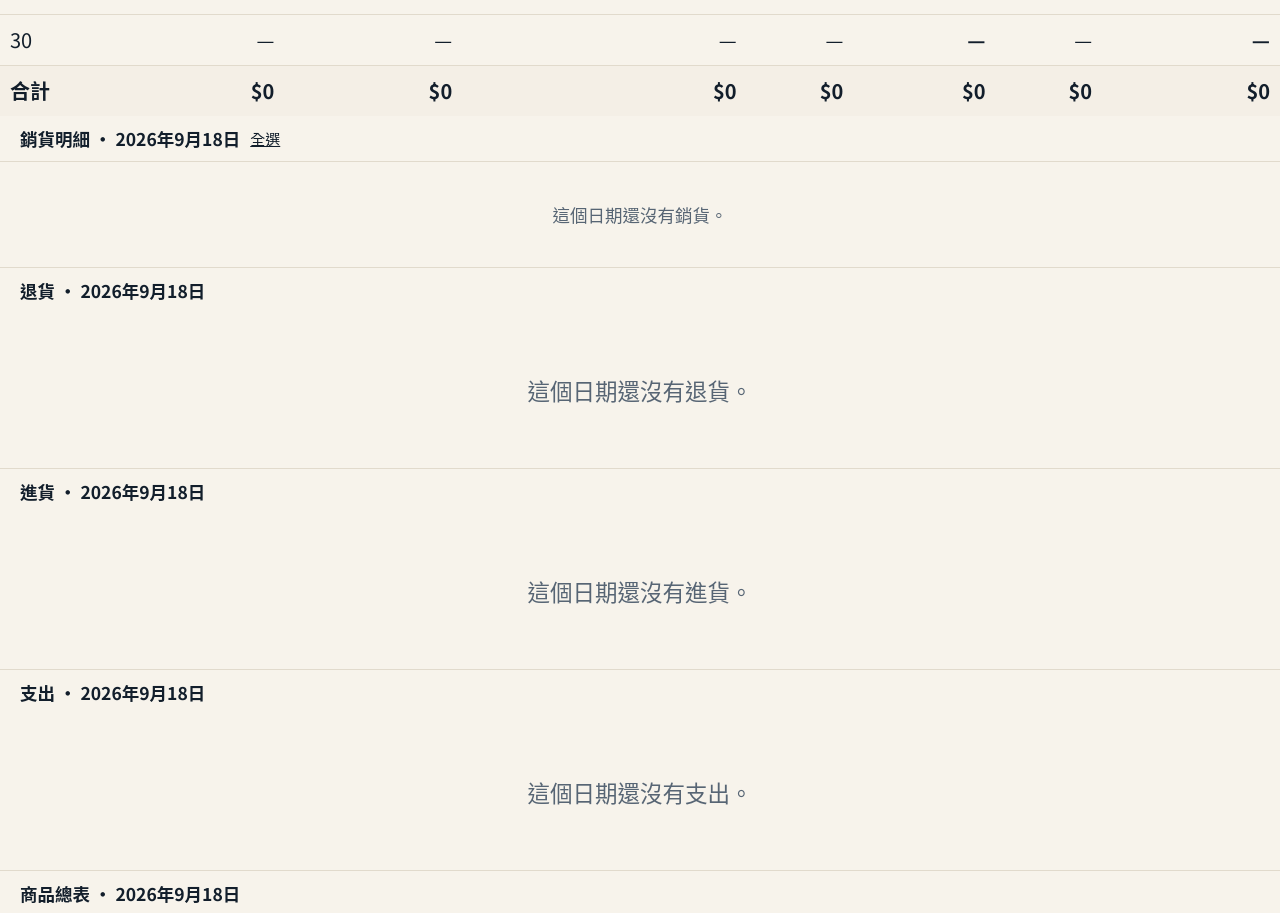
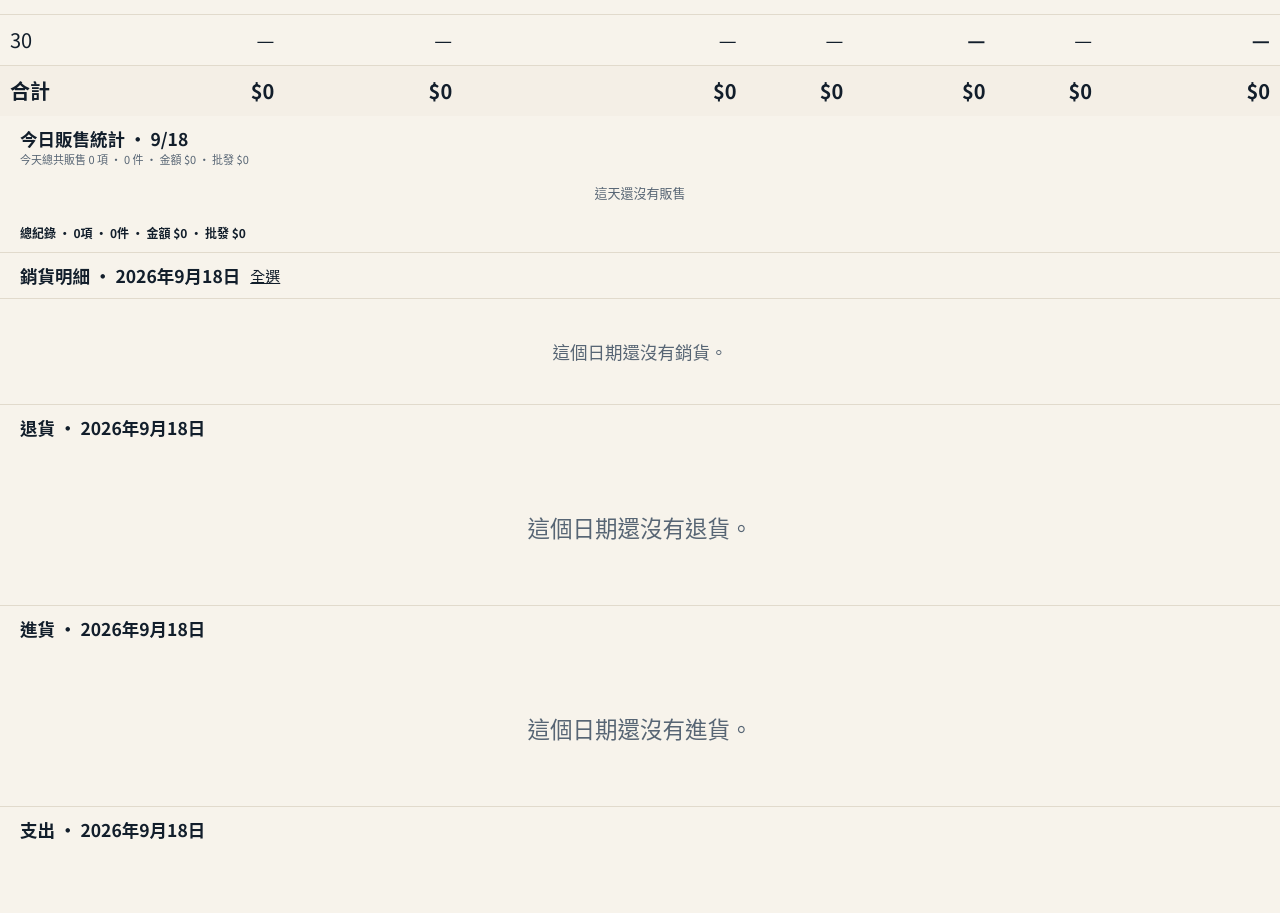
Before and after one commit to samsam60076-maker/sop, a Next.js app in the folder men-shi-pos/: page /report in a window 1280 px wide. Shown: the part 1889-2802 px from the top of the page. Built offline with nearby package versions, Linux system fonts and the light colour scheme.

Commit message:
Print daily cash as product 銷售表 with name, qty, amount, wholesale.

```diff
--- a/men-shi-pos/app/globals.css
+++ b/men-shi-pos/app/globals.css
@@ -141,6 +141,10 @@
     .report-print-day-cash .rp-expenses,
     .report-print-day-cash .rp-stock,
     .report-print-day-cash .rp-month-daily,
+    .report-print-day-cash .rp-sale-tickets,
+    .report-print-purchases .rp-day-sold,
+    .report-print-month-daily .rp-day-sold,
+    .report-print-all .rp-day-sold,
     .report-print-purchases .rp-sales,
     .report-print-purchases .rp-returns,
     .report-print-purchases .rp-expenses,
@@ -185,6 +189,34 @@
     .stocktake-print .text-muted-foreground {
       color: #444 !important;
     }
+    .rp-day-sold-grid {
+      display: grid;
+      grid-template-columns: 1fr 1fr 1fr;
+      gap: 3mm;
+      font-size: 10px;
+      line-height: 1.25;
+      color: #111;
+    }
+    .rp-day-sold-grid table {
+      width: 100%;
+      border-collapse: collapse;
+    }
+    .rp-day-sold-grid th,
+    .rp-day-sold-grid td {
+      border-bottom: 1px solid #ccc;
+      padding: 1px 3px;
+      text-align: left;
+    }
+    .rp-day-sold-grid .num {
+      text-align: right;
+      font-variant-numeric: tabular-nums;
+      white-space: nowrap;
+    }
+    .rp-day-sold-grid tfoot td {
+      font-weight: 700;
+      border-top: 2px solid #111;
+      border-bottom: 0;
+    }
   }
   body {
     @apply bg-background text-foreground;
--- a/men-shi-pos/components/stock-report-view.tsx
+++ b/men-shi-pos/components/stock-report-view.tsx
@@ -27,6 +27,8 @@ import {
   reportTotals,
   returnDetailTotals,
   saleDetailTotals,
+  summarizeSoldProducts,
+  chunkSoldProducts,
   grossMargin,
   marginLabel,
   stockChangeNote,
@@ -186,6 +188,8 @@ export function StockReportView() {
   const spendTotal = expenseTotals(expenseLines);
   const refundTotal = returnDetailTotals(returnLines);
   const daySaleTotals = saleDetailTotals(daySales);
+  const soldRows = useMemo(() => summarizeSoldProducts(daySales), [daySales]);
+  const soldCols = useMemo(() => chunkSoldProducts(soldRows, 3), [soldRows]);
   const dayRefund = returnDetailTotals(dayReturns).amount;
   const dayRevenue = daySaleTotals.amount - dayRefund;
   const monthRevenue = saleDetailTotals(monthSales);
@@ -448,10 +452,11 @@ export function StockReportView() {
               {printJob === "dayCash" ? (
                 <>
                   <p className="font-semibold">
-                    {storeName} · {year}年{month}月{date}日 當日收銀退款
+                    {storeName}銷售表 · {month}/{date}
                   </p>
                   <p className="text-sm">
-                    收銀 {twd(dayRevenue)}
+                    今天總共販售 {soldRows.length} 項 · {daySaleTotals.qty} 件 · 金額{" "}
+                    {twd(daySaleTotals.amount)} · 批發 {twd(daySaleTotals.costAmount)}
                     {dayRefund ? ` · 退款 ${twd(dayRefund)}` : ""}
                   </p>
                 </>
@@ -737,7 +742,95 @@ export function StockReportView() {
         </Table>
       </div>
 
-      <section className="rp-sales border-b px-3 py-2 md:px-4">
+      {period === "day" ? (
+      <section className="rp-day-sold border-b px-3 py-2 md:px-4 print:px-0 print:py-0">
+        <h2 className="text-sm font-semibold print:hidden">
+          今日販售統計 · {month}/{date}
+        </h2>
+        <p className="text-[11px] tabular-nums text-muted-foreground print:hidden">
+          今天總共販售 {soldRows.length} 項 · {daySaleTotals.qty} 件 · 金額{" "}
+          {twd(daySaleTotals.amount)} · 批發 {twd(daySaleTotals.costAmount)}
+        </p>
+        {soldRows.length === 0 ? (
+          <p className="py-3 text-center text-[13px] text-muted-foreground print:hidden">
+            這天還沒有販售
+          </p>
+        ) : (
+          <div className="rp-day-sold-grid mt-1 grid grid-cols-1 gap-2 md:grid-cols-3">
+            {soldCols.map((col, colIndex) => {
+              const colQty = col.reduce((sum, row) => sum + row.qty, 0);
+              const colAmount = col.reduce((sum, row) => sum + row.amount, 0);
+              const colCost = col.reduce((sum, row) => sum + row.costAmount, 0);
+              return (
+                <table
+                  key={colIndex}
+                  className="w-full text-[11px] print:text-[10px]"
+                >
+                  <thead>
+                    <tr className="border-b">
+                      <th className="py-0.5 text-left font-semibold">品項</th>
+                      <th className="num py-0.5 text-right font-semibold">
+                        賣價
+                      </th>
+                      <th className="num py-0.5 text-right font-semibold">
+                        數量
+                      </th>
+                      <th className="num py-0.5 text-right font-semibold">
+                        金額
+                      </th>
+                      <th className="num py-0.5 text-right font-semibold">
+                        批發
+                      </th>
+                    </tr>
+                  </thead>
+                  <tbody>
+                    {col.map((row) => (
+                      <tr key={row.productId || row.name} className="border-b border-dashed">
+                        <td className="py-px pr-1">{row.name}</td>
+                        <td className="num py-px tabular-nums">
+                          {row.unitPrice == null
+                            ? Math.round(row.amount / Math.max(row.qty, 1))
+                            : Math.round(row.unitPrice)}
+                        </td>
+                        <td className="num py-px tabular-nums">{row.qty}</td>
+                        <td className="num py-px tabular-nums">
+                          {Math.round(row.amount)}
+                        </td>
+                        <td className="num py-px tabular-nums">
+                          {Math.round(row.costAmount)}
+                        </td>
+                      </tr>
+                    ))}
+                  </tbody>
+                  <tfoot>
+                    <tr>
+                      <td className="py-0.5 font-semibold">合計</td>
+                      <td />
+                      <td className="num py-0.5 font-semibold tabular-nums">
+                        {colQty}
+                      </td>
+                      <td className="num py-0.5 font-semibold tabular-nums">
+                        {Math.round(colAmount)}
+                      </td>
+                      <td className="num py-0.5 font-semibold tabular-nums">
+                        {Math.round(colCost)}
+                      </td>
+                    </tr>
+                  </tfoot>
+                </table>
+              );
+            })}
+          </div>
+        )}
+        <p className="mt-1 text-[12px] font-semibold tabular-nums print:text-[11px]">
+          總紀錄 · {soldRows.length}項 · {daySaleTotals.qty}件 · 金額{" "}
+          {twd(daySaleTotals.amount)} · 批發 {twd(daySaleTotals.costAmount)}
+          {dayRefund ? ` · 退款 ${twd(dayRefund)}` : ""}
+        </p>
+      </section>
+      ) : null}
+
+      <section className="rp-sales rp-sale-tickets border-b px-3 py-2 md:px-4">
         <div className="flex flex-wrap items-center gap-2">
           <h2 className="text-sm font-semibold">
             銷貨明細 · {periodLabel}
@@ -763,7 +856,7 @@ export function StockReportView() {
       {visibleDetails.length === 0 ? (
         <div
           className={cn(
-            "rp-sales px-6 py-8 text-center text-sm text-muted-foreground",
+            "rp-sales rp-sale-tickets px-6 py-8 text-center text-sm text-muted-foreground",
             printJob !== "dayCash" && "print:hidden",
           )}
         >
@@ -789,7 +882,7 @@ export function StockReportView() {
           ) : null}
         </div>
       ) : (
-        <div className="rp-sales divide-y border-b">
+        <div className="rp-sales rp-sale-tickets divide-y border-b">
           {saleTickets.map((ticket) => {
             const ymd = ymdParts(ticket.createdAt);
             return (
--- a/men-shi-pos/lib/report.ts
+++ b/men-shi-pos/lib/report.ts
@@ -371,6 +371,54 @@ export function saleDetailTotals(lines: SaleDetailLine[]) {
   );
 }
 
+export type SoldProductRow = {
+  productId: string;
+  name: string;
+  unitPrice: number | null;
+  qty: number;
+  amount: number;
+  costAmount: number;
+};
+
+export function summarizeSoldProducts(lines: SaleDetailLine[]): SoldProductRow[] {
+  const map = new Map<
+    string,
+    SoldProductRow & { prices: Set<number> }
+  >();
+  for (const line of lines) {
+    const key = line.productId || line.name;
+    const current = map.get(key);
+    if (!current) {
+      map.set(key, {
+        productId: line.productId,
+        name: line.name,
+        unitPrice: line.unitPrice,
+        qty: line.qty,
+        amount: line.amount,
+        costAmount: line.costAmount,
+        prices: new Set([line.unitPrice]),
+      });
+      continue;
+    }
+    current.qty += line.qty;
+    current.amount += line.amount;
+    current.costAmount += line.costAmount;
+    current.prices.add(line.unitPrice);
+    current.unitPrice = current.prices.size === 1 ? line.unitPrice : null;
+  }
+  return [...map.values()]
+    .map(({ prices: _prices, ...row }) => row)
+    .sort((a, b) => a.name.localeCompare(b.name, "zh-Hant"));
+}
+
+export function chunkSoldProducts<T>(list: T[], cols = 3): T[][] {
+  if (list.length === 0) return Array.from({ length: cols }, () => []);
+  const size = Math.ceil(list.length / cols);
+  return Array.from({ length: cols }, (_, index) =>
+    list.slice(index * size, index * size + size),
+  );
+}
+
 export type ReturnDetailLine = {
   returnId: string;
   number: string;
```
